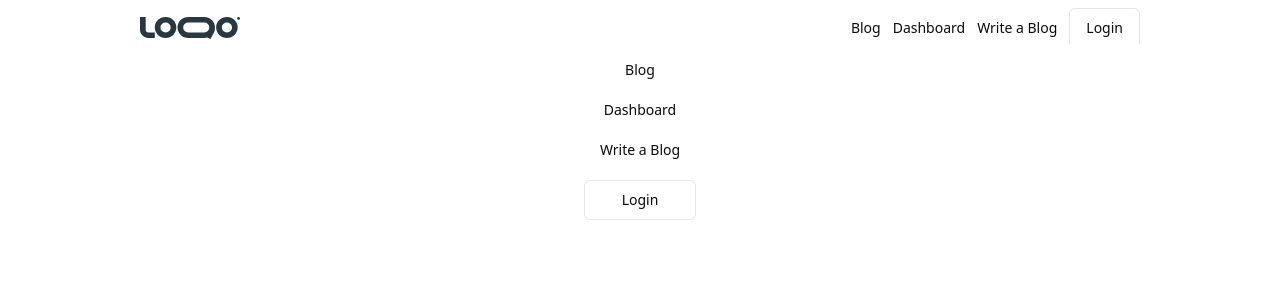
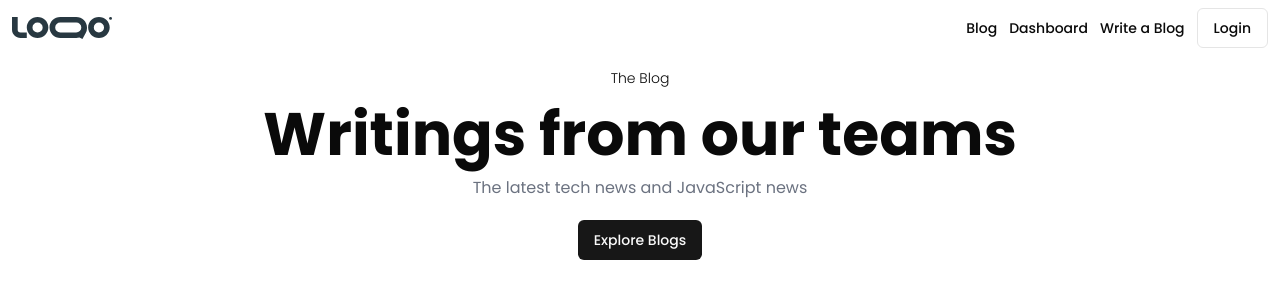
Before and after one commit to maharshidas001/blog-supabase, a React (Vite) app: page / in a window 1280 px wide. Shown: the top 300 px of the page. Built offline with nearby package versions, Linux system fonts and the light colour scheme.

Commit message:
Hero Component

```diff
--- a/src/components/custom/Header.jsx
+++ b/src/components/custom/Header.jsx
@@ -37,7 +37,7 @@ const Header = () => {
             </Button>
           </nav>
         </MaxContainer>
-        <div id='mobile-nav-menu' className='absolute w-full top-[44px] bg-white'
+        <div id='mobile-nav-menu' className='absolute hidden w-full top-[44px] bg-teal-50'
           style={{ height: 'calc(100vh - 44px)' }}
         >
           <div className='w-full flex flex-col items-center gap-5 mt-4'>
--- /dev/null
+++ b/src/components/custom/Hero.jsx
@@ -0,0 +1,22 @@
+import React from 'react';
+import { MaxContainer } from '..';
+import { Button } from '../ui/button';
+
+const Hero = () => {
+  return (
+    <>
+      <section>
+        <MaxContainer>
+          <div className='grid place-items-center'>
+            <p className='text-sm font-light mt-3'>The Blog</p>
+            <h1 className='text-5xl md:text-6xl mt-4 font-bold text-center'>Writings from our teams</h1>
+            <p className='text-gray-500 mt-3'>The latest tech news and JavaScript news</p>
+            <Button className='mt-5 mx-auto'>Explore Blogs</Button>
+          </div>
+        </MaxContainer>
+      </section>
+    </>
+  )
+}
+
+export default Hero;
--- a/src/components/custom/MaxContainer.jsx
+++ b/src/components/custom/MaxContainer.jsx
@@ -3,7 +3,7 @@ import React from 'react';
 const MaxContainer = ({ children }) => {
   return (
     <>
-      <div className='w-full max-w-screen-lg mx-auto px-3'>
+      <div className='w-full max-w-screen-xl mx-auto px-3'>
         {children}
       </div>
     </>
--- a/src/components/index.js
+++ b/src/components/index.js
@@ -1,7 +1,9 @@
 import Header from "./custom/Header";
 import MaxContainer from './custom/MaxContainer';
+import Hero from "./custom/Hero";
 
 export {
   Header,
-  MaxContainer
+  MaxContainer,
+  Hero
 };
--- a/src/index.css
+++ b/src/index.css
@@ -1,3 +1,5 @@
+@import url('https://fonts.googleapis.com/css2?family=DM+Sans:ital,opsz,wght@0,9..40,100..1000;1,9..40,100..1000&family=Poppins:ital,wght@0,100;0,200;0,300;0,400;0,500;0,600;0,700;0,800;0,900;1,100;1,200;1,300;1,400;1,500;1,600;1,700;1,800;1,900&family=Space+Grotesk:wght@300..700&display=swap');
+
 @tailwind base;
 @tailwind components;
 @tailwind utilities;
@@ -63,7 +65,17 @@
   * {
     @apply border-border;
   }
+
   body {
     @apply bg-background text-foreground;
   }
 }
+
+*,
+*::before,
+*::after {
+  margin: 0;
+  padding: 0;
+  box-sizing: border-box;
+  font-family: 'Poppins', sans-serif;
+}
--- a/src/pages/Home.jsx
+++ b/src/pages/Home.jsx
@@ -1,8 +1,13 @@
 import React from 'react';
+import { Hero } from '@/components';
 
 const Home = () => {
   return (
-    <>Home</>
+    <>
+      <main id='home'>
+        <Hero />
+      </main>
+    </>
   )
 }
 
```
